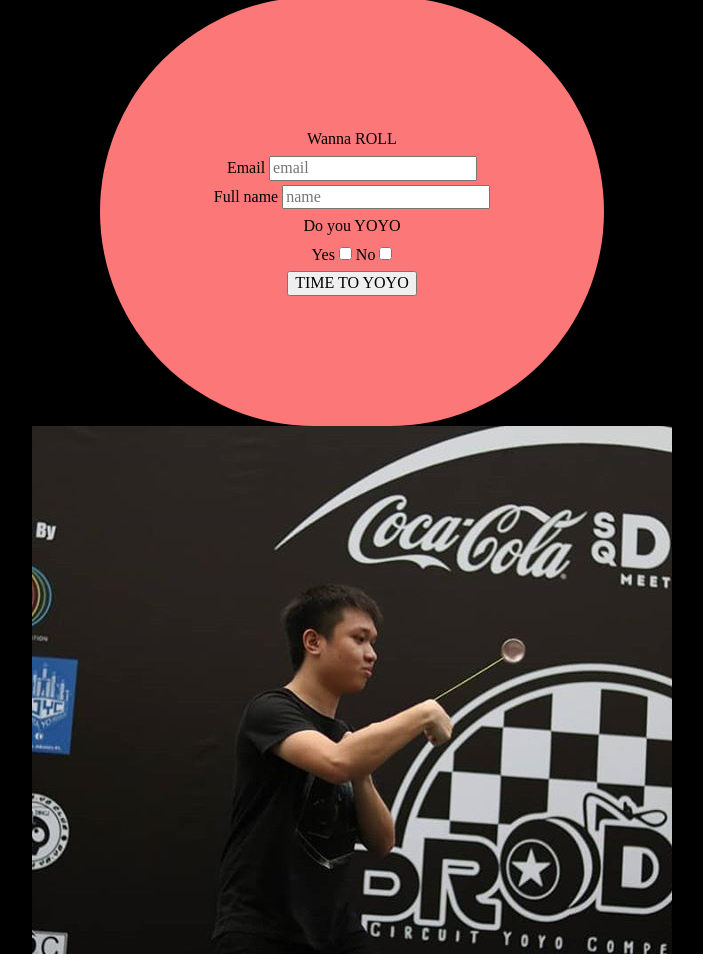
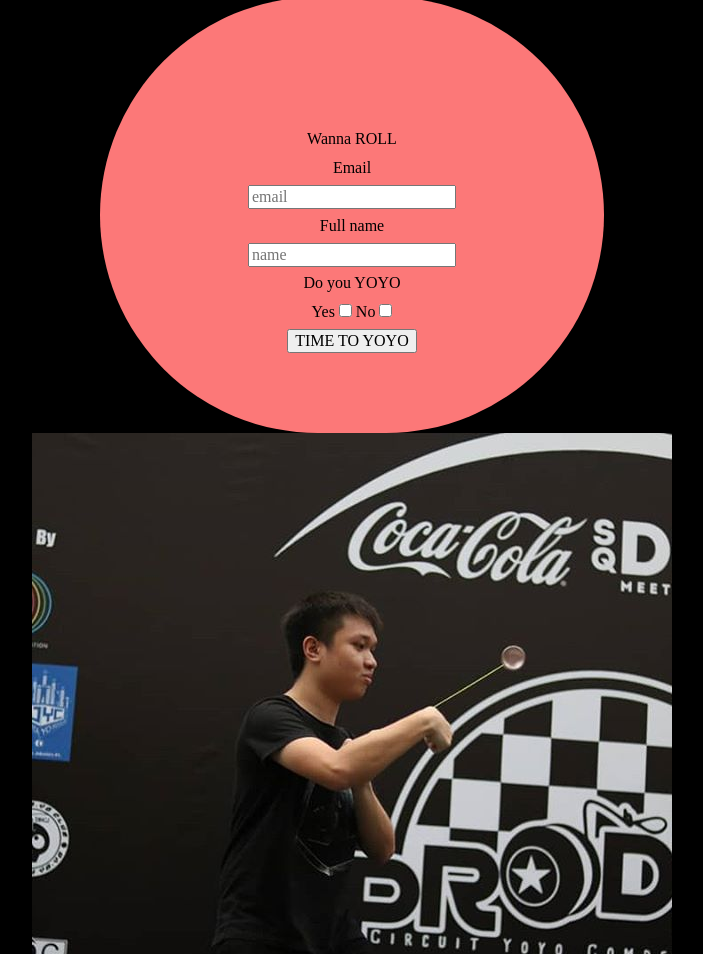
Before and after one commit to jsocorrospring2018/project1, a plain HTML site: page index.html in a window 1280 px wide. Shown: the part 914-1868 px from the top of the page, without its empty margins (288-991 px from the left). Drawn offline with Linux system fonts and the light colour scheme.

Commit message:
Adjusted the fieldbox alighnment

```diff
--- a/styling/screen.css
+++ b/styling/screen.css
@@ -25,14 +25,6 @@ li {
 }
 
 
-
-#mainPic {
-  color: white;
-  width: 70%;
-  margin: auto;
-
-}
-
 h1 {
   color: white;
   font-size: 50px;
@@ -46,6 +38,14 @@ img{
   width: 60%;
   text-align: center;
   margin: auto;
+}
+
+.name {
+  display: block;
+}
+
+.email {
+  display: block
 }
 
 #user2 {
@@ -67,3 +67,9 @@ img{
   width: 75%;
   line-height: 1.8;
 }
+
+#mainPic {
+  color: white;
+  width: 70%;
+  margin: auto;
+}
```
Also changed, not shown: index.html (+0 -7 lines).
